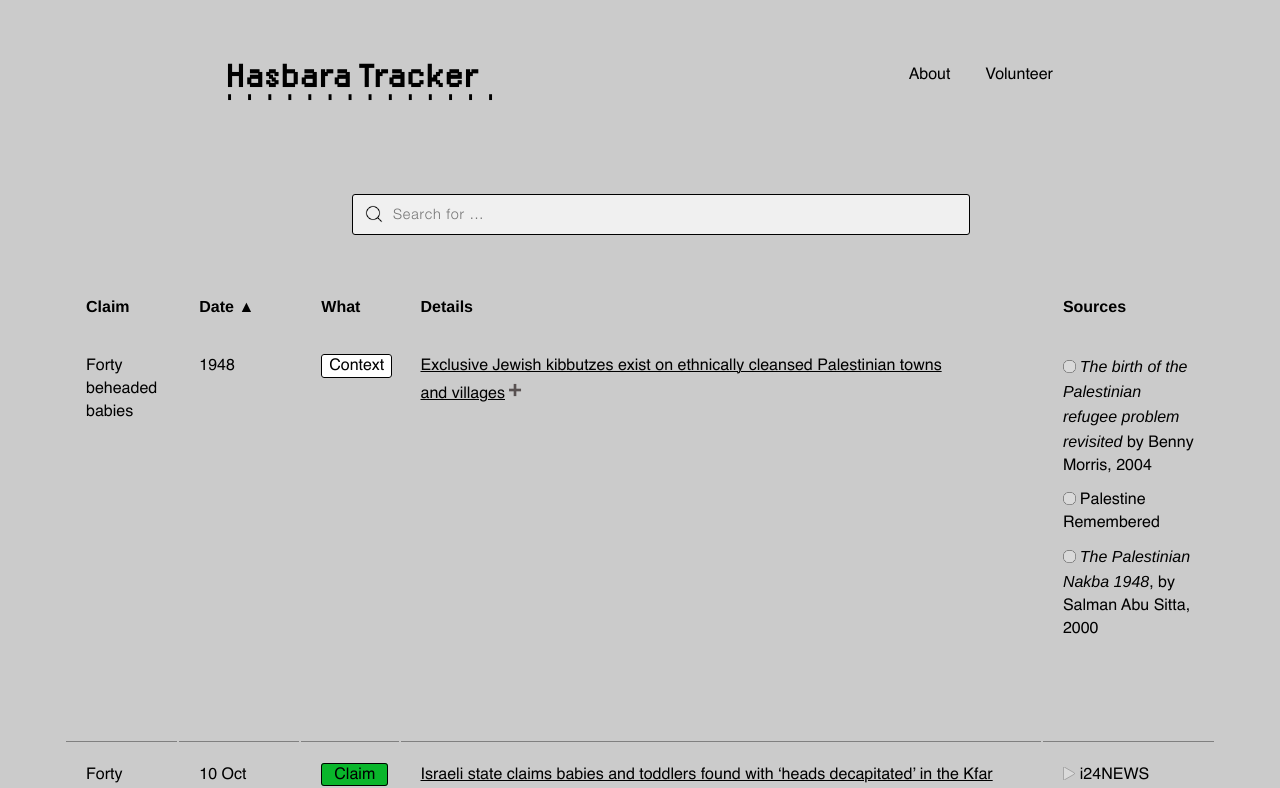
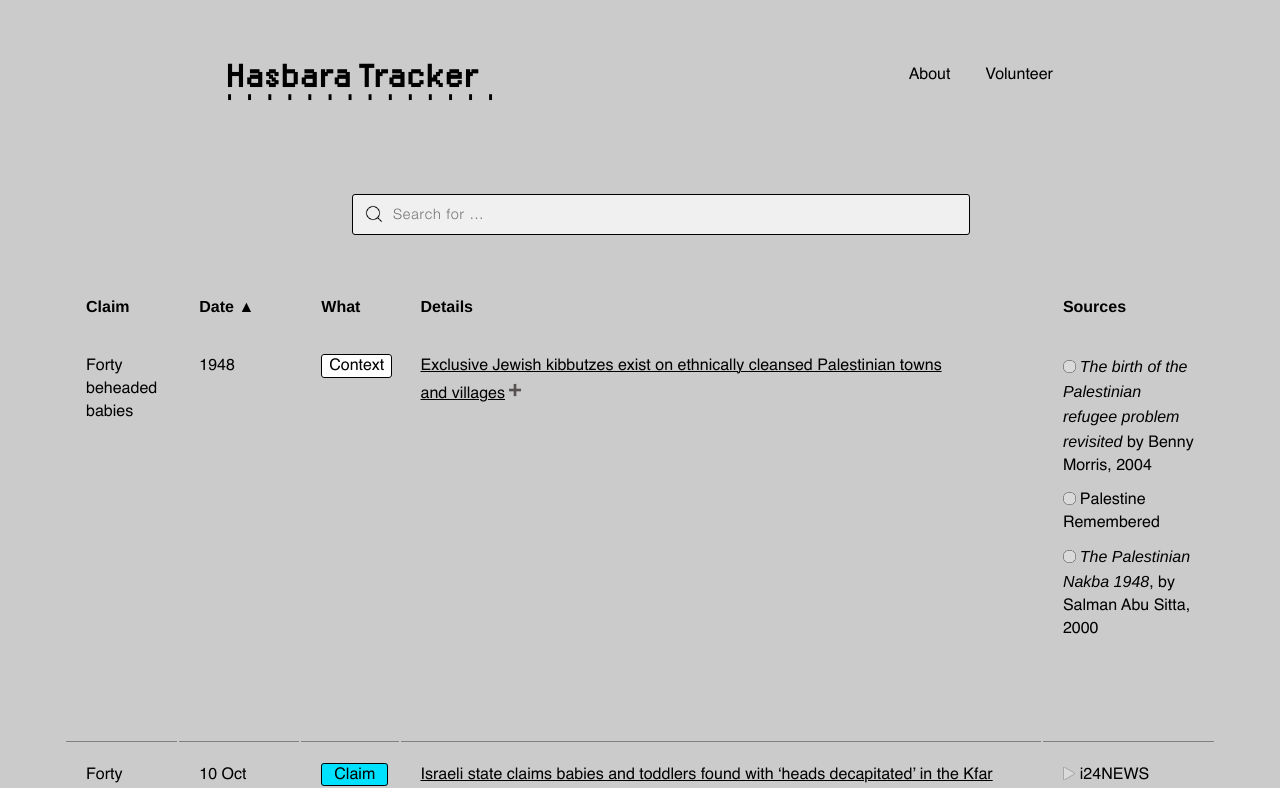
Before and after one commit to tamtzekin/hasbara-tracker, a React (Create React App) app: page /tracker in a window 1280 px wide. Shown: the top 788 px of the page. Built offline with nearby package versions, Linux system fonts and the light colour scheme.

Commit message:
colour test tag

```diff
--- a/src/components/Tracker.css
+++ b/src/components/Tracker.css
@@ -93,7 +93,7 @@ button {
     border: solid 0.5px;
     padding: 5% 21% 5% 21%;
     border-radius: 3px;
-    background: #09B62B;
+    background: #00E0FF;
 }
 
 .context-tag {
```
